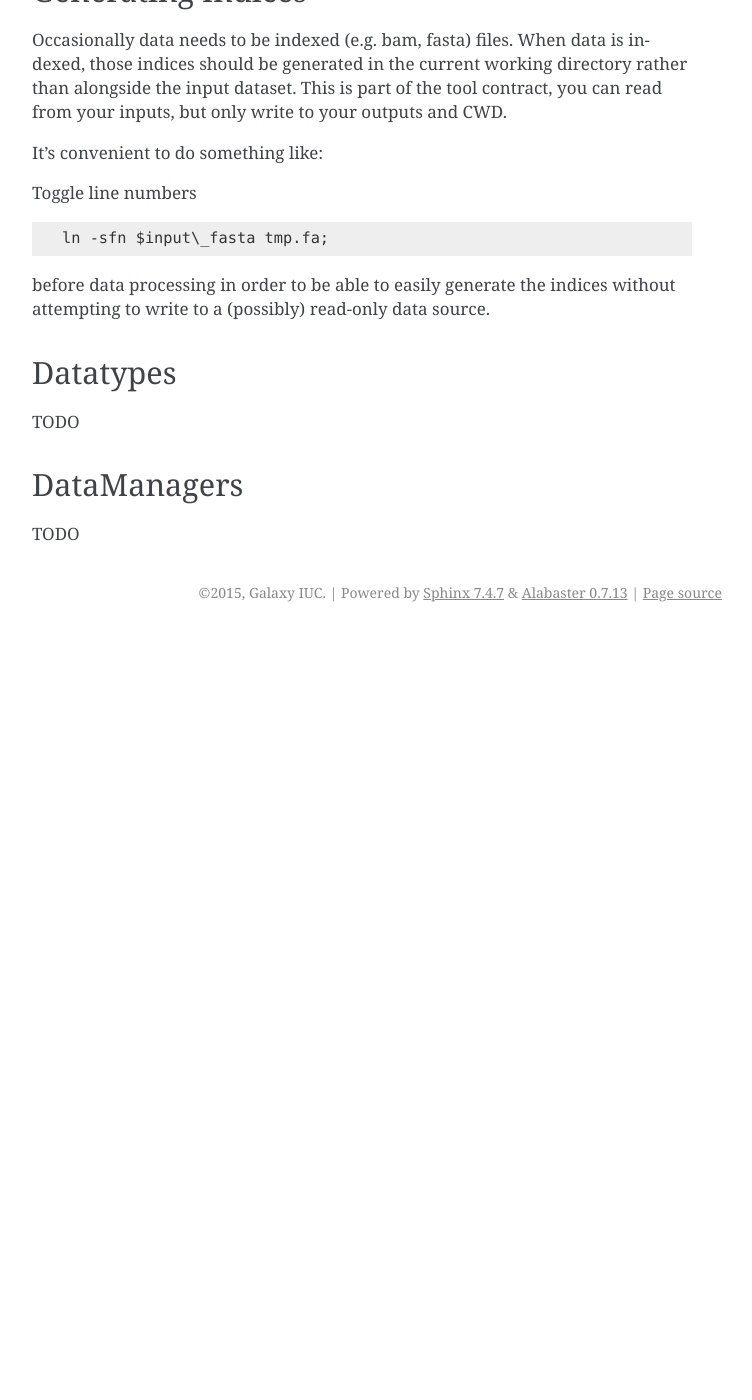
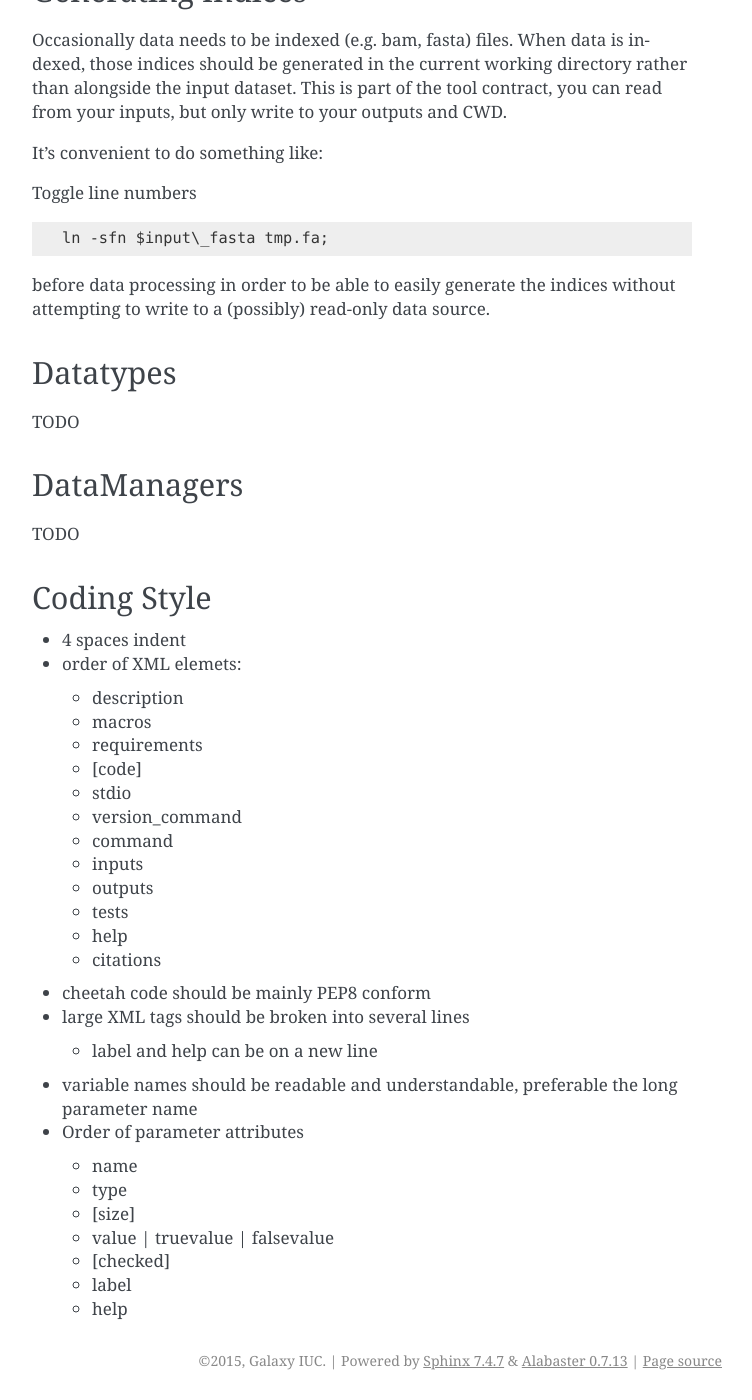
Before and after one commit to galaxy-iuc/standards, a Sphinx documentation site: the page built from docs/best_practices/tool_xml.rst, in a window 1280 px wide and 1400 px high, scrolled down 2235 px. Shown: the whole window, without its empty margins (388-1140 px from the left). Built offline with Sphinx 7.4.7, drawn with Linux system fonts in a browser that asks for light colours; before the commit the page ends 2867 px from its top, so only the background shows below that.

Commit message:
Add coding style

```diff
--- a/docs/best_practices/tool_xml.rst
+++ b/docs/best_practices/tool_xml.rst
@@ -135,3 +135,38 @@ DataManagers
 ------------
 
 TODO
+
+Coding Style
+------------
+
+* 4 spaces indent
+* order of XML elemets:
+
+  * description
+  * macros
+  * requirements
+  * [code]
+  * stdio
+  * version_command
+  * command
+  * inputs
+  * outputs
+  * tests
+  * help
+  * citations
+
+* cheetah code should be mainly PEP8 conform
+* large XML tags should be broken into several lines
+
+  * label and help can be on a new line
+
+* variable names should be readable and understandable, preferable the long parameter name
+* Order of parameter attributes
+
+  *  name
+  *  type
+  *  [size]
+  *  value | truevalue | falsevalue
+  *  [checked]
+  *  label
+  *  help
```
